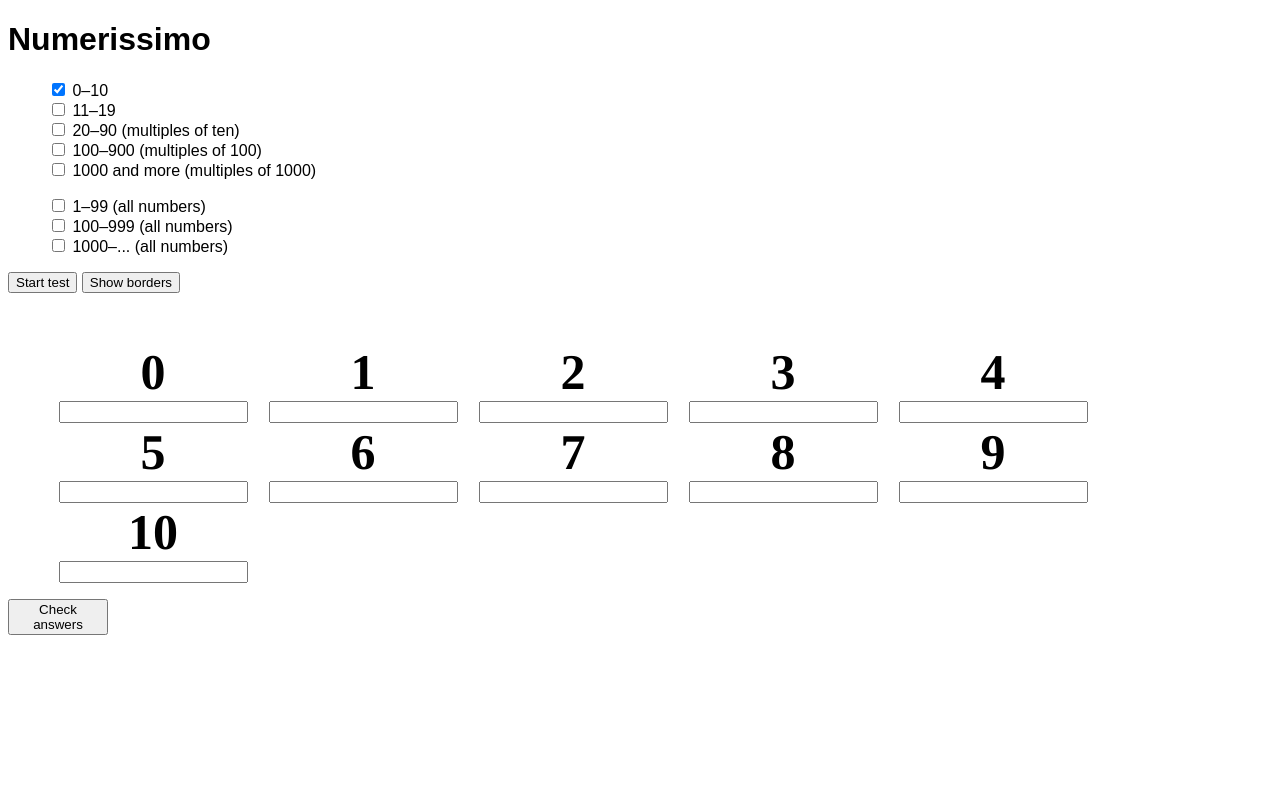
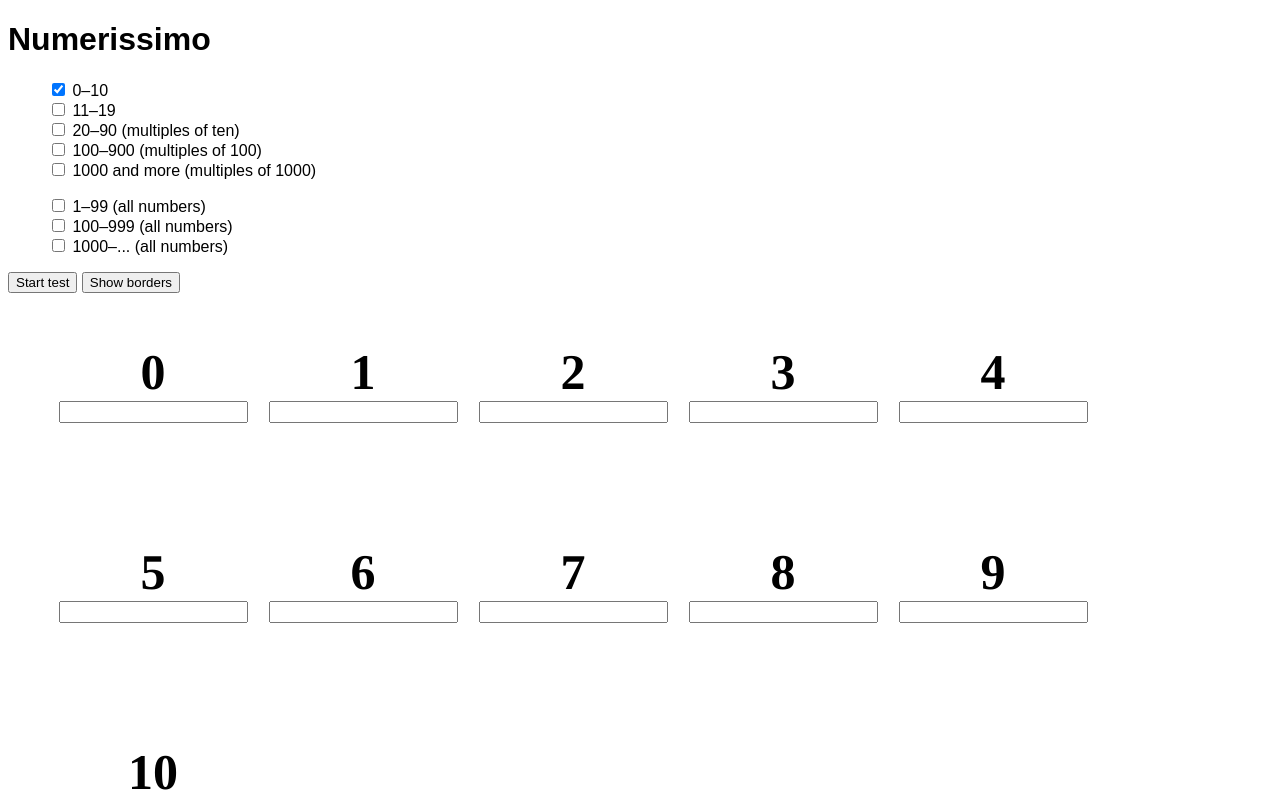
Before and after one commit to alco/Numerissimo, a plain HTML site: page index.html in a window 1280 px wide. Both pictures are taken after a click on the button "Start test". Shown: the top 798 px of the page. Drawn offline with nearby package versions, Linux system fonts and the light colour scheme.

Commit message:
Specify an explicit height for test-entry divs

```diff
--- a/style.css
+++ b/style.css
@@ -19,7 +19,7 @@ li {
 .crossed-out-answer { text-decoration: line-through; }
 .bordered { border: solid 1px }
 
-div.test-entry { text-align: center; float: left; width: 210px}
+div.test-entry { text-align: center; float: left; width: 210px; height:200px}
 div.test-number { font-family: Times; font-size: 50px; font-weight: bold }
 div.test-input { }
 #finish-test { width: 100px }
```
